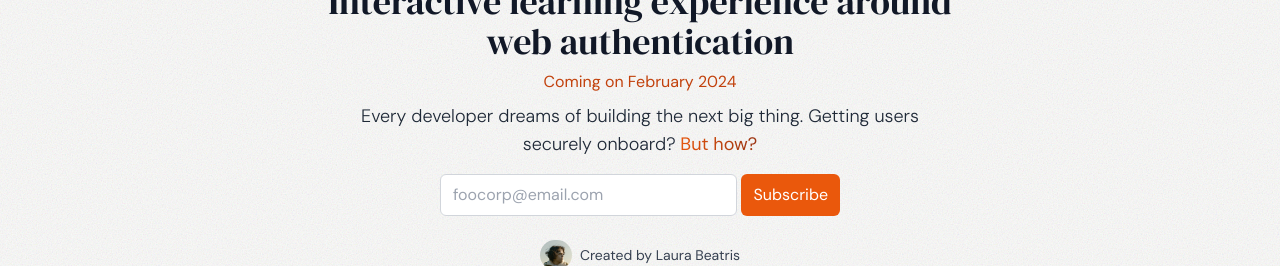
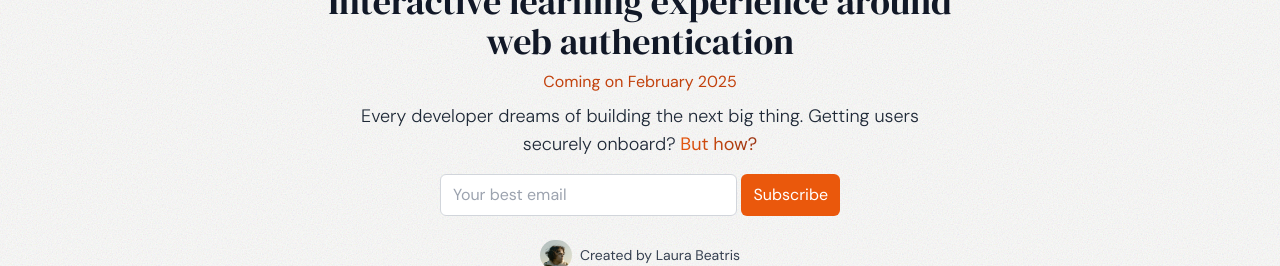
Before and after one commit to LauraBeatris/howauth, a Next.js app: page / in a window 1280 px wide. Shown: the part 338-604 px from the top of the page. Built offline with nearby package versions, Linux system fonts and the light colour scheme; no server answers.

Commit message:
Add link to GitHub

```diff
--- a/app/(landing-page)/components/SubscribeToEmailList/index.tsx
+++ b/app/(landing-page)/components/SubscribeToEmailList/index.tsx
@@ -16,7 +16,7 @@ export default function SubscribeToEmailList() {
           name="email"
           type="email"
           required
-          placeholder="foocorp@email.com"
+          placeholder="Your best email"
           className="flex-1 px-3 py-2 rounded-md border border-gray-300 focus:outline-none focus:ring-2 focus:ring-orange-500 focus:border-transparent transition-colors"
         />
 
--- a/app/(landing-page)/page.tsx
+++ b/app/(landing-page)/page.tsx
@@ -2,6 +2,7 @@ import { IdentityLifeCycle } from "./components/IdentityLifeCycle";
 import SubscribeToEmailList from "./components/SubscribeToEmailList";
 import { serif } from "../fonts";
 import Image from "next/image";
+import Link from "next/link";
 
 export default function Home() {
   return (
@@ -18,7 +19,7 @@ export default function Home() {
             Interactive learning experience around web authentication
           </h1>
 
-          <h4 className="text-md text-orange-700">Coming on February 2024</h4>
+          <h4 className="text-md text-orange-700">Coming on February 2025</h4>
 
           <h2 className="text-lg font-light text-center m-auto text-gray-800">
             Every developer dreams of building the next big thing. Getting users
@@ -42,7 +43,16 @@ export default function Home() {
           src="/images/laura-beatris.png"
         />
 
-        <span className="text-sm text-gray-700">Created by Laura Beatris</span>
+        <span className="text-sm text-gray-700">
+          Created by{" "}
+          <Link
+            href="https://github.com/laurabeatris"
+            target="_blank"
+            rel="noopener noreferrer"
+          >
+            Laura Beatris
+          </Link>
+        </span>
       </footer>
     </main>
   );
@@ -55,6 +65,7 @@ function NoiseTexture() {
       style={{
         filter: "constract(60%) brightness(100%)",
       }}
+      aria-hidden="true"
     >
       <filter id="noise">
         <feTurbulence
```
